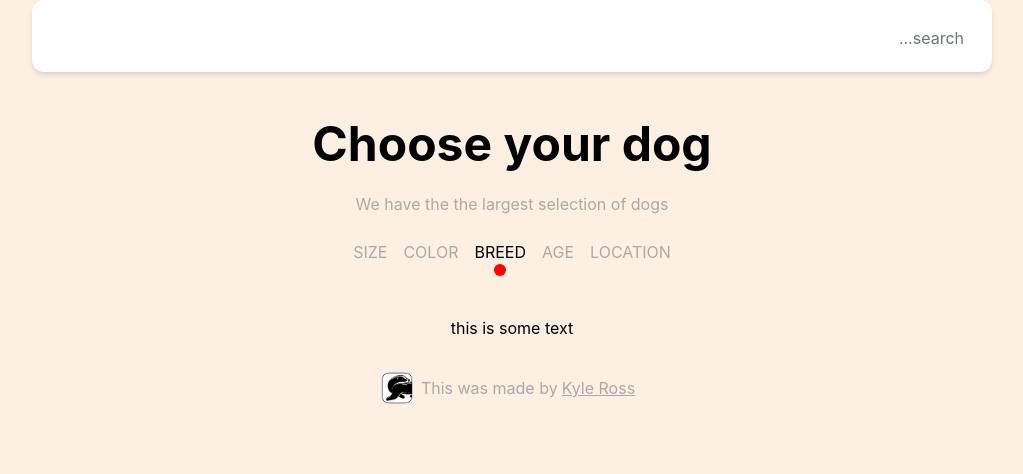
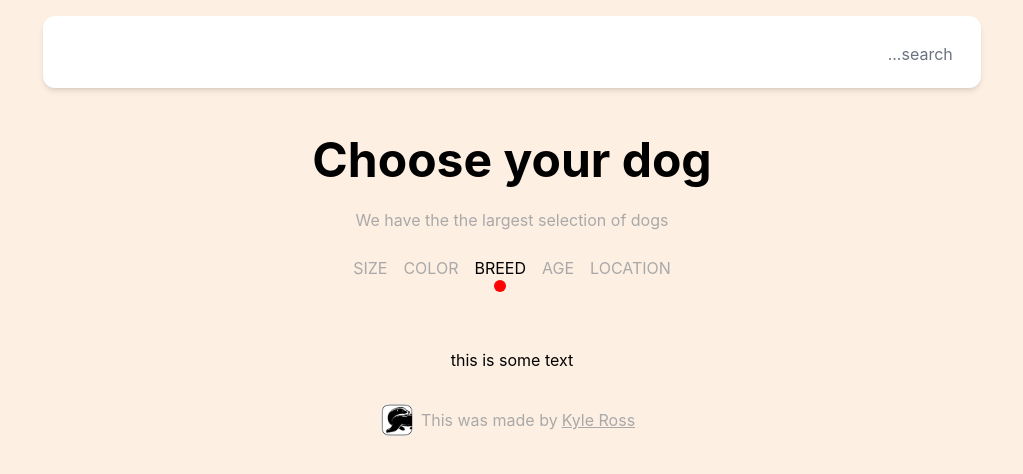
Before and after one commit to badger3000/fun-animals, a Next.js app: page / in a window 1280 px wide. Shown: the top 474 px of the page, without its empty margins (128-1151 px from the left). Built offline with nearby package versions, Linux system fonts and the light colour scheme.

Commit message:
some styling

```diff
--- a/src/components/Header.tsx
+++ b/src/components/Header.tsx
@@ -5,7 +5,7 @@ export default function Header() {
   const title = "Choose your dog";
   const tagline = "We have the the largest selection of dogs";
   return (
-    <header className="flex flex-col m-auto text-center mb-8">
+    <header className="flex flex-col m-auto text-center mb-8 container px-2 lg:px-0 py-4">
       <Search />
       <h1 className="lg:text-5xl text-4xl font-bold lg:py-2 transition-all duration-200 mb-2 lg:mb-4">
         {title}
```
